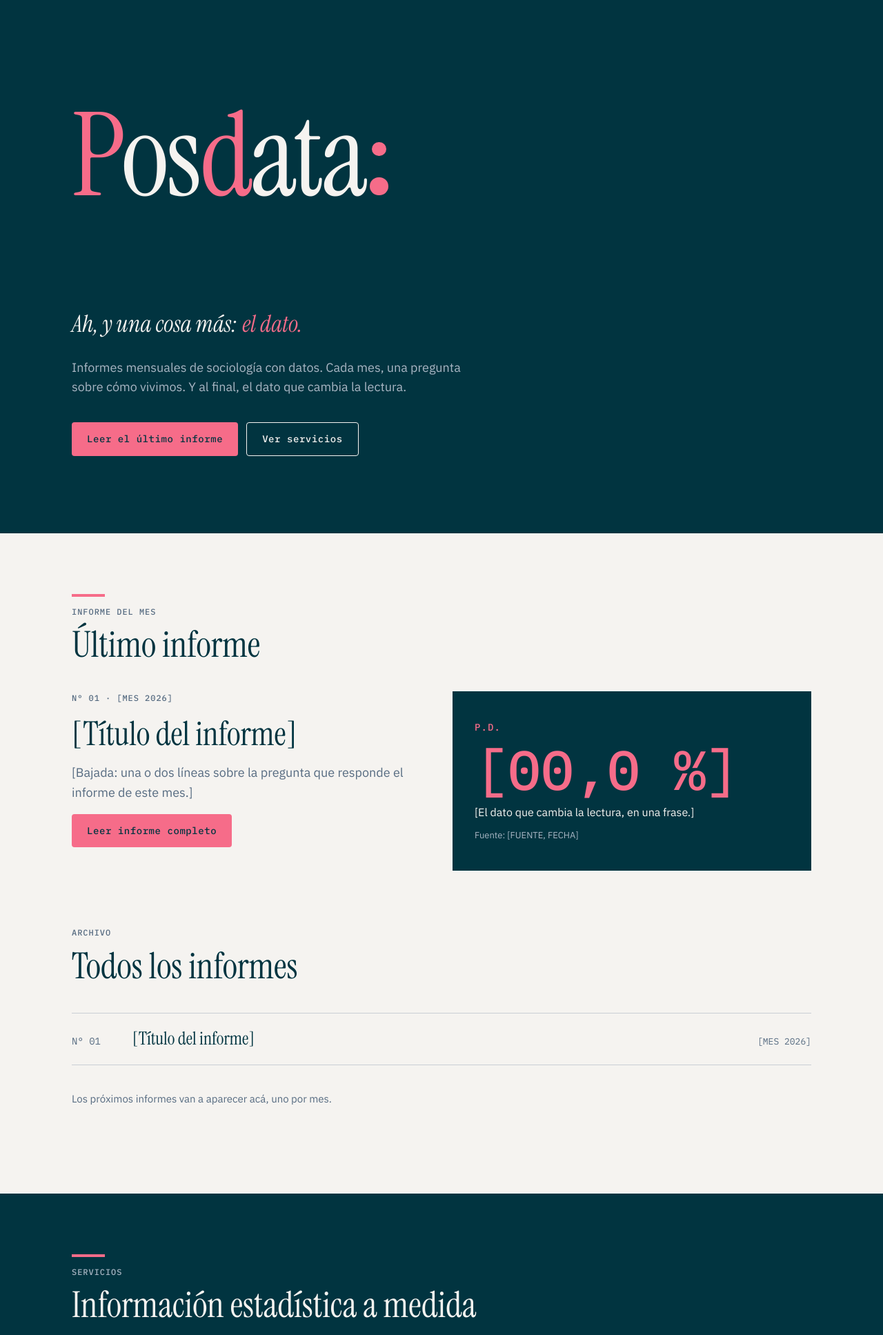
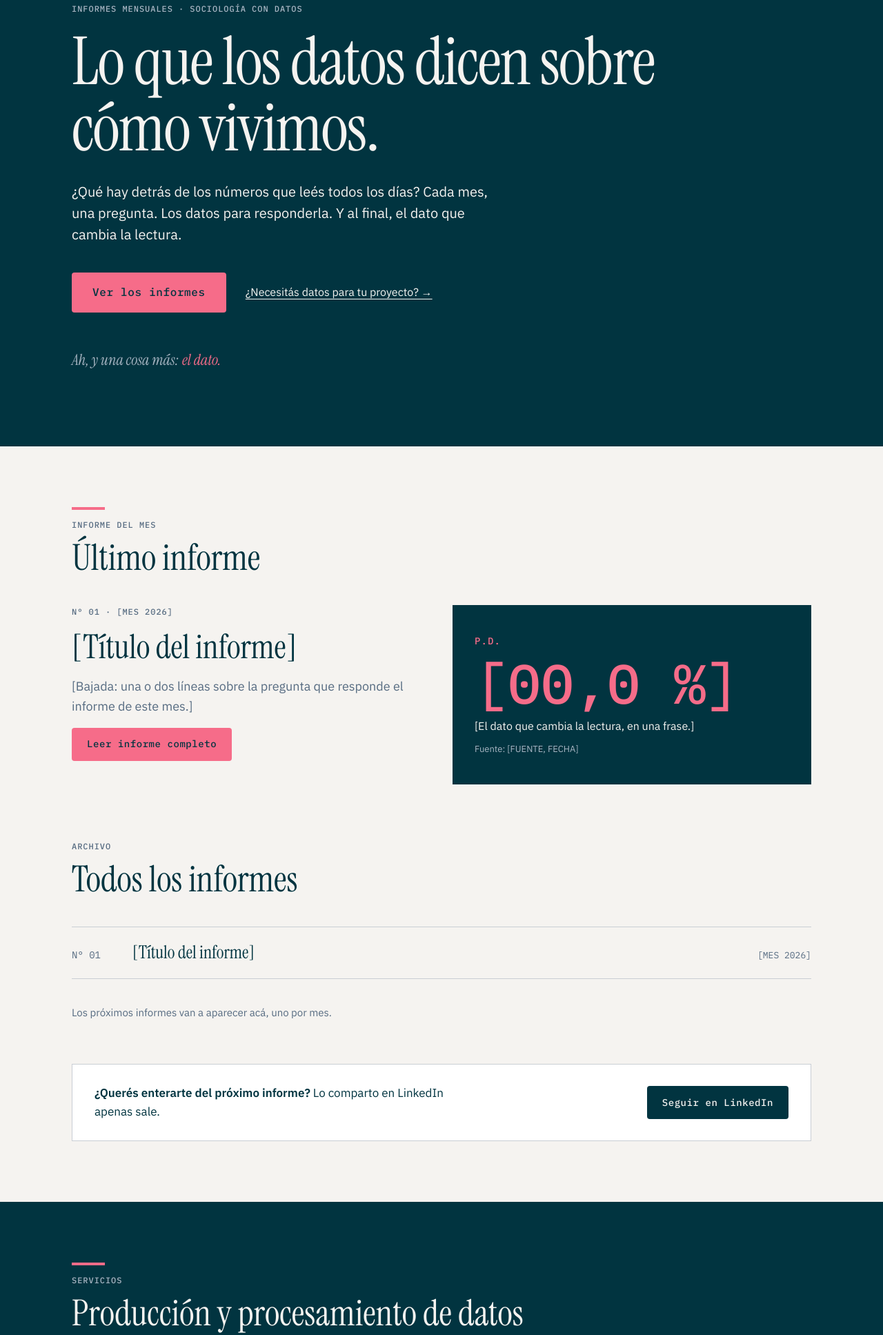
Before and after one commit to diego-t-araujo/Posdata-, a plain HTML site: page index.html in a window 1280 px wide. Shown: the part 162-2097 px from the top of the page at 69% size. Drawn offline with Linux system fonts and the light colour scheme.

Commit message:
Rediseño narrativo del inicio: titular claro, CTA divulgativo, servicios y P.D. final
Co-Authored-By: Claude Opus 5.5 <noreply@anthropic.com>
Claude-Session: https://claude.ai/code/session_01LKkFd9YHANUntZt24Jdz3p

```diff
--- a/assets/posdata.css
+++ b/assets/posdata.css
@@ -33,16 +33,24 @@ nav a:hover,nav a:focus-visible{color:var(--rosa)}
 
 /* Portada */
 .hero{background:var(--abismo);color:var(--papel);padding:96px 0 112px}
-.hero .logo{font-size:clamp(72px,14vw,168px);display:block}
-.hero .slogan{font-family:var(--serif);font-style:italic;font-size:clamp(24px,3.4vw,34px);line-height:1.2;margin:24px 0 0}
+.hero .antetitulo{color:var(--tinta-suave-osc);display:block;margin-bottom:20px}
+.hero .titular{font-family:var(--serif);font-weight:400;font-size:clamp(48px,8vw,96px);line-height:1;letter-spacing:-.02em;margin:0;max-width:900px}
+.hero .slogan{font-family:var(--serif);font-style:italic;font-size:22px;line-height:1.2;margin:56px 0 0;color:var(--tinta-suave-osc)}
 .hero .slogan em{color:var(--rosa)}
-.hero p.intro{max-width:600px;margin:28px 0 0;font-size:18px;color:var(--tinta-suave-osc)}
+.hero p.intro{max-width:620px;margin:28px 0 0;font-size:20px;line-height:1.55;color:var(--papel)}
 .boton{display:inline-flex;align-items:center;min-height:48px;padding:12px 22px;border-radius:4px;font-family:var(--mono);font-size:14px;font-weight:500;letter-spacing:.04em;text-decoration:none}
 .boton-rosa{background:var(--rosa);color:var(--abismo)}
 .boton-rosa:hover{background:var(--papel);color:var(--abismo)}
 .boton-linea{border:1px solid var(--papel);color:var(--papel)}
 .boton-linea:hover{border-color:var(--rosa);color:var(--rosa)}
-.acciones{display:flex;gap:12px;flex-wrap:wrap;margin-top:36px}
+.acciones{display:flex;gap:20px 28px;flex-wrap:wrap;align-items:center;margin-top:40px}
+.boton-grande{min-height:56px;padding:16px 30px;font-size:16px}
+.enlace-secundario{color:var(--papel);font-size:16px;text-decoration:underline;text-underline-offset:4px;padding:12px 0}
+.enlace-secundario:hover{color:var(--rosa)}
+.boton-oscuro{background:var(--abismo);color:var(--papel)}
+.boton-oscuro:hover{background:var(--petroleo);color:var(--papel)}
+.seguir{margin-top:40px;padding:28px 32px;background:#fff;border:1px solid var(--linea);display:flex;gap:20px;align-items:center;justify-content:space-between;flex-wrap:wrap}
+.seguir p{margin:0;font-size:17px;max-width:560px}
 
 /* Secciones */
 section{padding:88px 0}
@@ -107,6 +115,7 @@ footer .wrap{display:flex;justify-content:space-between;align-items:center;gap:1
 footer .logo{font-size:28px;color:var(--papel)}
 
 @media (max-width:640px){
+  header{position:static}
   header .wrap{justify-content:center}
   .hero{padding:64px 0 80px}
   section{padding:64px 0}
--- a/index.html
+++ b/index.html
@@ -29,13 +29,14 @@
 <main>
   <section class="hero" id="inicio" aria-label="Presentación">
     <div class="wrap">
-      <h1 class="logo"><span class="r">P</span>os<span class="r">d</span>ata<span class="dp" aria-hidden="true"></span></h1>
+      <span class="etiqueta antetitulo">Informes mensuales · Sociología con datos</span>
+      <h1 class="titular">Lo que los datos dicen sobre cómo vivimos.</h1>
+      <p class="intro">¿Qué hay detrás de los números que leés todos los días? Cada mes, una pregunta. Los datos para responderla. Y al final, el dato que cambia la lectura.</p>
+      <div class="acciones">
+        <a class="boton boton-rosa boton-grande" href="#informes">Ver los informes</a>
+        <a class="enlace-secundario" href="#servicios">¿Necesitás datos para tu proyecto? →</a>
+      </div>
       <p class="slogan">Ah, y una cosa más: <em>el dato.</em></p>
-      <p class="intro">Informes mensuales de sociología con datos. Cada mes, una pregunta sobre cómo vivimos. Y al final, el dato que cambia la lectura.</p>
-      <div class="acciones">
-        <a class="boton boton-rosa" href="informes/01.html">Leer el último informe</a>
-        <a class="boton boton-linea" href="#servicios">Ver servicios</a>
-      </div>
     </div>
   </section>
 
@@ -76,6 +77,10 @@
         </li>
       </ul>
       <p class="vacio">Los próximos informes van a aparecer acá, uno por mes.</p>
+      <div class="seguir">
+        <p><strong>¿Querés enterarte del próximo informe?</strong> Lo comparto en LinkedIn apenas sale.</p>
+        <a class="boton boton-oscuro" href="https://www.linkedin.com/in/araujo-poume-tomas/">Seguir en LinkedIn</a>
+      </div>
     </div>
   </section>
 
@@ -84,9 +89,9 @@
       <div class="titulo-seccion">
         <span class="barra" aria-hidden="true"></span>
         <span class="etiqueta">Servicios</span>
-        <h2 id="t-servicios">Información estadística a medida</h2>
+        <h2 id="t-servicios">Producción y procesamiento de datos</h2>
       </div>
-      <p class="lead">Para organizaciones, equipos de gestión y proyectos de investigación que necesitan datos claros para decidir.</p>
+      <p class="lead">Lo que hago para Posdata: también lo hago para otros. Para organizaciones, equipos de gestión y proyectos de investigación que necesitan datos claros para decidir.</p>
       <div class="grilla">
         <div class="servicio">
           <span class="num">01</span>
@@ -103,6 +108,9 @@
           <h3>Informes y tableros</h3>
           <p>Informes periódicos y tableros interactivos. Datos presentados para que se entiendan.</p>
         </div>
+      </div>
+      <div class="acciones">
+        <a class="boton boton-rosa" href="#contacto">Contame tu proyecto</a>
       </div>
     </div>
   </section>
@@ -133,10 +141,13 @@
     <div class="wrap">
       <div class="titulo-seccion">
         <span class="barra" aria-hidden="true"></span>
-        <span class="etiqueta">Contacto</span>
-        <h2 id="t-contacto">Hablemos</h2>
+        <span class="etiqueta">P.D. · Contacto</span>
+        <h2 id="t-contacto">Ah, y una cosa más.</h2>
       </div>
-      <p>¿Tenés una pregunta que se responde con datos? Escribime.</p>
+      <p>¿Tenés una pregunta que se responde con datos? Escribime y lo pensamos juntos.</p>
+      <div class="acciones" style="margin:0 0 32px">
+        <a class="boton boton-rosa boton-grande" href="mailto:araujopoumetomas@gmail.com">Escribime</a>
+      </div>
       <div class="canales">
         <div><span>Correo</span> <a href="mailto:araujopoumetomas@gmail.com">araujopoumetomas@gmail.com</a></div>
         <div><span>LinkedIn</span> <a href="https://www.linkedin.com/in/araujo-poume-tomas/">linkedin.com/in/araujo-poume-tomas</a></div>
```
